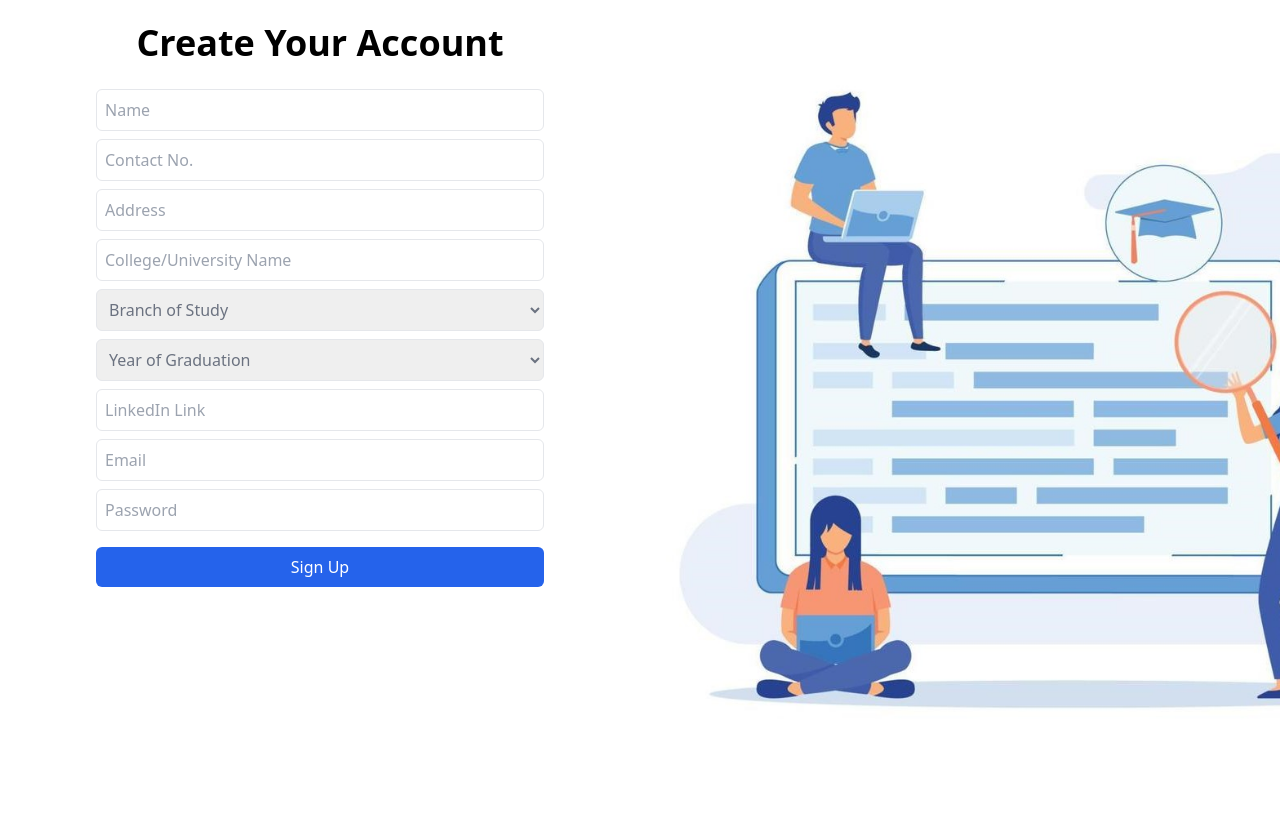
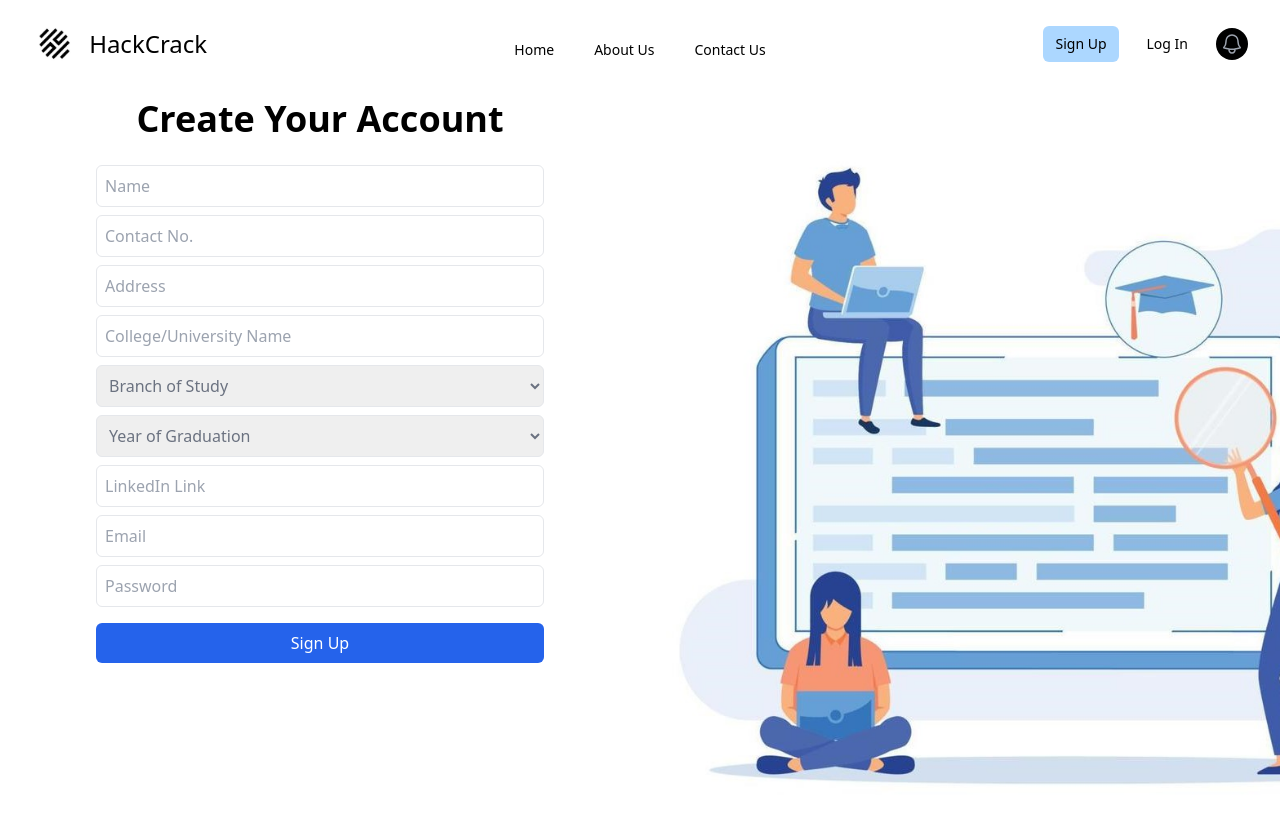
Before and after one commit to ishika31golecha/HackCrack, a React (Vite) app in the folder HackCrack/client/: page /signin in a window 1280 px wide. Shown: the top 824 px of the page. Before the commit the page ends 800 px from the top, so only its background shows below. Built offline with nearby package versions, Linux system fonts and the light colour scheme.

Commit message:
Update one

```diff
--- a/HackCrack/client/src/pages/Contactus.jsx
+++ b/HackCrack/client/src/pages/Contactus.jsx
@@ -0,0 +1,11 @@
+import React from 'react'
+
+const Contactus = () => {
+  return (
+    <div>
+
+    </div>
+  )
+}
+
+export default Contactus
--- a/HackCrack/client/src/pages/Signin.jsx
+++ b/HackCrack/client/src/pages/Signin.jsx
@@ -1,8 +1,10 @@
 import React from 'react'
+import NavBar from '../components/Navbar'
 
 const Signin = () => {
   return (
     <>
+    <NavBar onLoginClick={() => setShowLogin(true)}/>
       <div className='overflow-hidden h-screen w-full flex justify-between'>
         <div className="w-1/2 flex flex-col justify-start items-center px-10">
           <h1 className='text-4xl font-bold text-black leading-tight mt-5 mb-6'>Create Your Account</h1>
```
